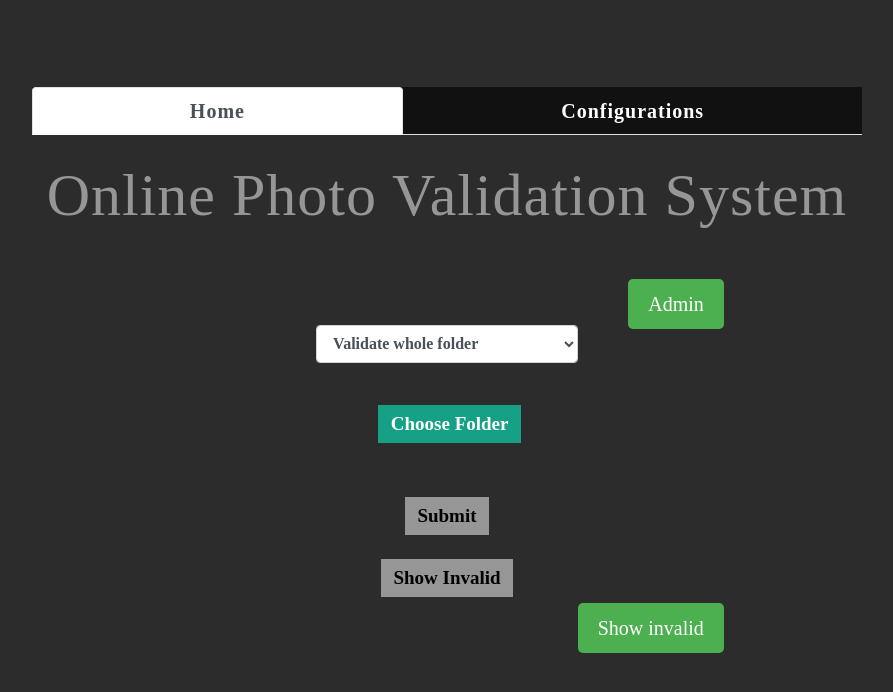
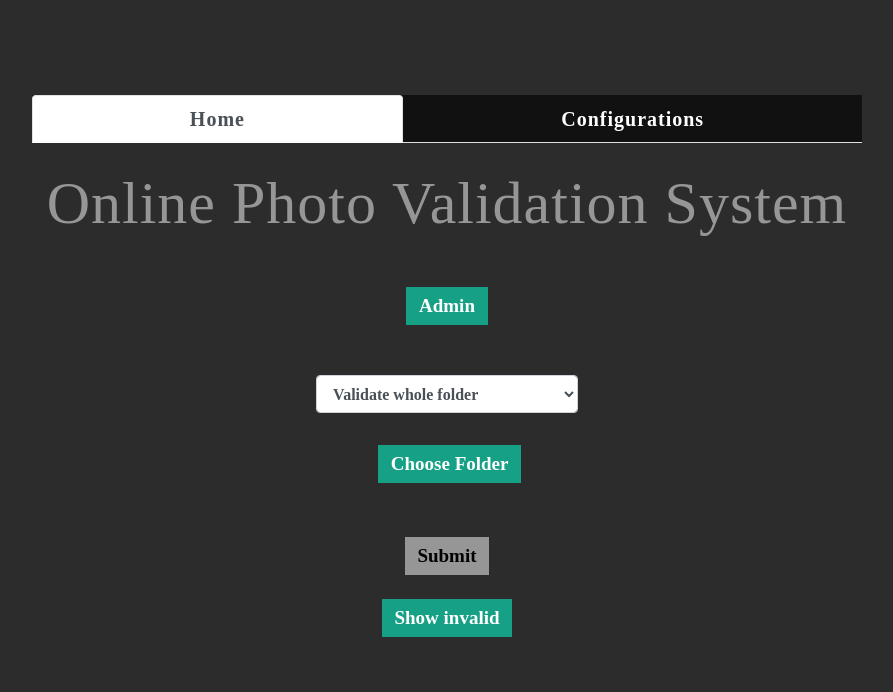
Before and after one commit to Bataju/OnlinePhotoValidator, a Django app: template validate/api/templates/api/index1.html in a window 1280 px wide. Shown: the top 692 px of the page, without its empty margins (193-1086 px from the left). Run offline with Django 3.2, Linux system fonts and the light colour scheme; the template is opened without the code that fills it, so the values that code supplies are empty; some libraries are stand-ins or nearby versions.

Commit message:
the admin button and valid button error resolved

```diff
--- a/validate/api/static/api/css/style.css
+++ b/validate/api/static/api/css/style.css
@@ -30,13 +30,29 @@
   flex-direction: column;
   justify-content: center;
   align-items: center;
-  padding: 5rem 0; /* Adjust top and bottom padding as needed */
+  padding: 5rem 0;
   background: rgba(22, 22, 22, 0.9);
   min-height: 100vh;
 }
 
 .about-section p {
   margin-bottom: 2rem; /* Reduce the margin bottom to adjust spacing */
+}
+
+.admin-form {
+  display: flex;
+  justify-content: center;
+}
+
+.adminButton {
+  font-weight: bold;
+  font-size: 19px;
+  background: #16a085;
+  color: #fff;
+  border: none;
+  padding: 0.3rem 0.8rem;
+  cursor: pointer;
+  transition: background 0.3s;
 }
 
 #uploadFolder,
@@ -53,11 +69,10 @@
   cursor: pointer;
   transition: background 0.3s;
 }
-#showInvalid {
-  display: block;
-  margin: 0.5rem auto;
+.showInvalid {
+  font-weight: bold;
   font-size: 19px;
-  font-weight: bold;
+  margin: 0.5rem 0;
   background: #16a085;
   color: #fff;
   border: none;
@@ -65,12 +80,15 @@
   cursor: pointer;
   transition: background 0.3s;
 }
+
+.showInvalid:hover,
+.adminButton:hover,
 #uploadFolder:hover,
 #btnSubmit:hover,
-#btnSaveConfig:hover,
-#showInvalid:hover {
+#btnSaveConfig:hover  {
   color: #000;
 }
+
 #btnSubmit:disabled,
 #showInvalid:disabled {
   background: rgba(255, 255, 255, 0.5);
@@ -124,7 +142,7 @@
 }
 #uploadFolder{
   font-weight: bold;
-  margin-top:8%;
+  margin-top:6%;
   margin-left: 1%;
 }
 
@@ -137,7 +155,7 @@
 }
 
   #categoryDropDown{
-    margin-top: 3%;
+    margin-top: 20px;
     margin-left: 25%;
     font-weight: bold;
   }
@@ -165,3 +183,11 @@
     font-family: 'Varela Round';
     font-size: xx-large;
   }
+  /* .full-width-hr {
+    width: 100%;
+    height: 1px;
+    background-color: #fff;
+    border: none;
+    margin: 30px 0;
+    padding: 0;
+  } */
--- a/validate/api/templates/api/index1.html
+++ b/validate/api/templates/api/index1.html
@@ -25,15 +25,15 @@
         $(document).ready(function() {
             // Apply the adminButton class styling
             $('.adminButton').css({
-                'position' : 'absolute',
-                'right' : '0',
-                'top' :  '0',
-                'padding': '10px 20px',
-                'background-color': '#4CAF50',
-                'color': 'white',
-                'border': 'none',
-                'border-radius': '5px',
-                'cursor': 'pointer'
+                // 'position' : 'absolute',
+                // 'right' : '0',
+                // 'top' :  '0',
+                // 'padding': '10px 20px',
+                // 'background-color': '#4CAF50',
+                // 'color': 'white',
+                // 'border': 'none',
+                // 'border-radius': '5px',
+                // 'cursor': 'pointer'
             });
             $('.redirectButton').css({
                 'position' : 'absolute',
@@ -80,10 +80,12 @@
                         <div class="row">
                             <div class="col-lg-8 mx-auto">
 
-                                <form method = "post" action="{% url 'admin:index' %}">
+                                <form method="post" action="{% url 'admin:index' %}" class="admin-form">
                                     {% csrf_token %}
-                                    <button class = "adminButton" type = "submit">Admin</button>
+                                    <button class="adminButton" type="submit">Admin</button>
                                 </form>
+                                <!-- <hr class="full-width-hr"> -->
+
                                 <form method="POST" enctype="multipart/form-data" id="fileUploadForm">
                                     {% csrf_token %}
 
@@ -101,15 +103,12 @@
                                     <input type="button" value="Submit" id="btnSubmit" disabled/>
 
                                 </form>
-
-                                <input type="button" value="Show Invalid" id="showInvalid" disabled/>
-                                <span id="result"></span>
+                                <!-- <input type="button" value="Show Invalid" id="showInvalid" disabled/> -->
                                 <form method="post" action="/image_gallery/">
                                     {% csrf_token %}
                                     <input type="hidden" name="redirect" value="true">
-                                    <button type="submit" class="redirectButton">Show invalid</button>
+                                    <button type="submit" class="showInvalid">Show invalid</button>
                                 </form>
-
                             </div>
                         </div>
 
```
